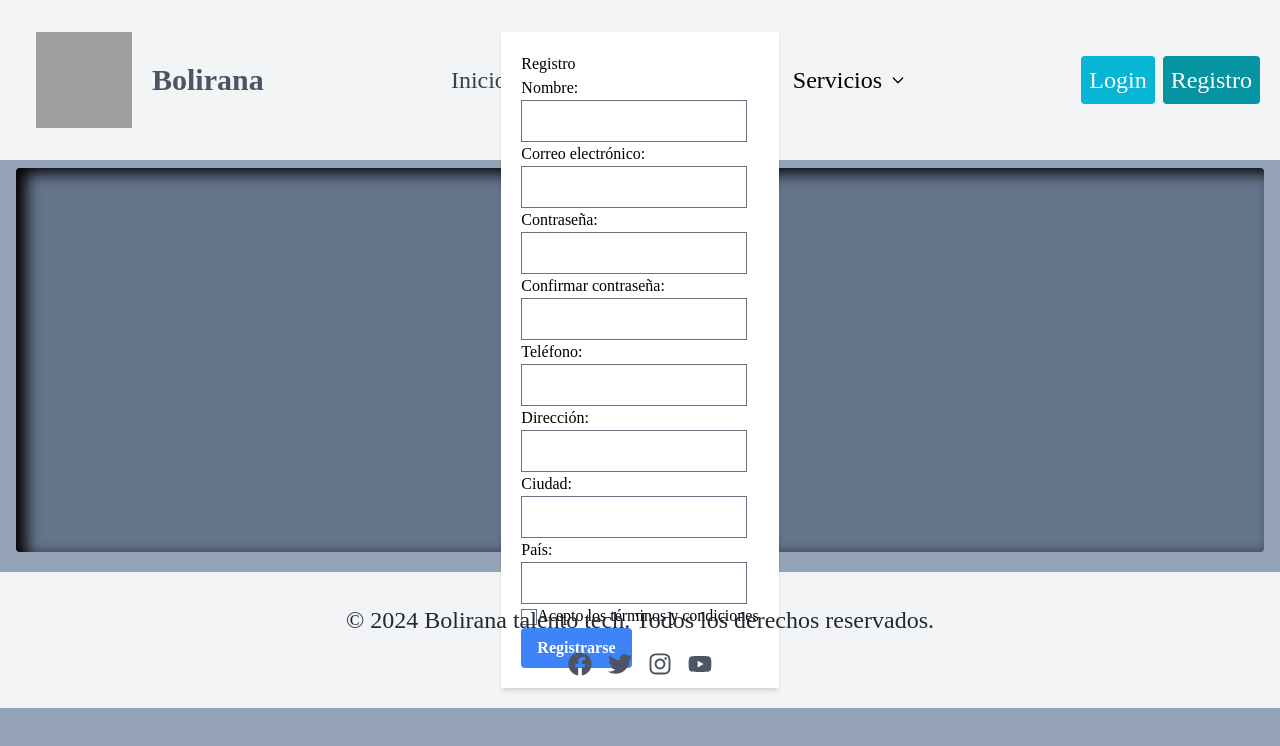
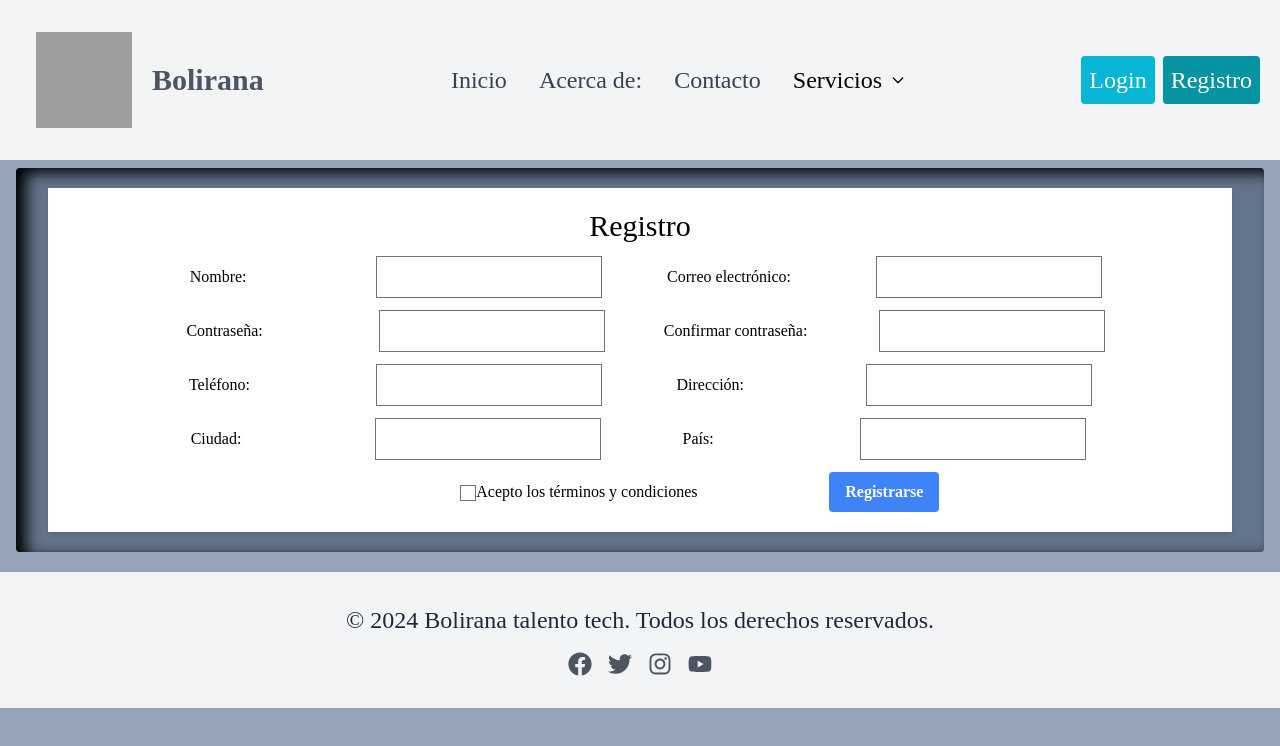
Before and after one commit to seguraedwin5/BoliranaTalentotech, a React (Vite) app: page /registro in a window 1280 px wide. Shown: the top 746 px of the page. Built offline with nearby package versions, Linux system fonts and the light colour scheme; grey boxes are pictures that could not be loaded; a web font is replaced by a local one.

Commit message:
ajuste registro

```diff
--- a/package.json
+++ b/package.json
@@ -11,6 +11,7 @@
   },
   "dependencies": {
     "@vis.gl/react-google-maps": "^0.11.0",
+    "axios": "^1.6.8",
     "flowbite-react": "^0.9.0",
     "react": "^18.2.0",
     "react-dom": "^18.2.0",
--- a/src/pages/Registro.jsx
+++ b/src/pages/Registro.jsx
@@ -1,23 +1,25 @@
 import Input from "../components/Input";
 import Section from "../components/Section";
-import React, { Children, useState } from 'react';
+import React, { Children, useState } from "react";
+import axios from "axios";
 function Registro() {
   const [formData, setFormData] = useState({
-    name: '',
-    email: '',
-    password: '',
-    confirmPassword: '',
-    phone: '',
-    address: '',
-    city: '',
-    country: '',
+    name: "",
+    email: "",
+    password: "",
+    confirmPassword: "",
+    phone: "",
+    address: "",
+    city: "",
+    country: "",
     termsAccepted: false,
   });
 
   const handleChange = (e) => {
     setFormData({
       ...formData,
-      [e.target.name]: e.target.type === 'checkbox' ? e.target.checked : e.target.value,
+      [e.target.name]:
+        e.target.type === "checkbox" ? e.target.checked : e.target.value,
     });
   };
 
@@ -25,15 +27,28 @@ function Registro() {
     e.preventDefault();
     // Aquí puedes agregar la lógica para enviar los datos del formulario al servidor
     console.log(formData);
+    /*
+    axios
+      .post("http://localhost:3000/Users", formData)
+      .then((res) => {
+        res.status;
+      })
+      .then((status) => {
+        status === 200 ? alert("creado") : alert("no creado");
+      });*/
   };
 
   return (
     <Section>
-    <div className="py-4 px-4">
-      <form onSubmit={handleSubmit} className="max-w-md mx-auto my-10 p-5 bg-white shadow-md">
-      <spam>Registro</spam>
-        <div>
-          <label htmlFor="name">Nombre:</label><br></br>
+      <div className="">
+        <form
+          onSubmit={handleSubmit}
+          className="p-5 bg-white shadow-md flex flex-row flex-wrap gap-3 justify-center"
+        >
+          <h1 className="text-3xl w-full text-center ">Registro</h1>
+          <div className="flex w-5/12 items-center justify-around">
+            <label htmlFor="name">Nombre:</label>
+            <br></br>
             <input
               type="text"
               id="name"
@@ -43,8 +58,9 @@ function Registro() {
               required
             />
           </div>
-        <div>
-          <label htmlFor="email">Correo electrónico:</label><br></br>
+          <div className=" flex w-5/12 items-center justify-around">
+            <label htmlFor="email">Correo electrónico:</label>
+            <br></br>
             <input
               type="email"
               id="email"
@@ -54,8 +70,9 @@ function Registro() {
               required
             />
           </div>
-        <div>
-          <label htmlFor="password">Contraseña:</label><br></br>
+          <div className=" flex w-5/12 items-center justify-around">
+            <label htmlFor="password">Contraseña:</label>
+            <br></br>
             <input
               type="password"
               id="password"
@@ -65,8 +82,9 @@ function Registro() {
               required
             />
           </div>
-        <div>
-          <label htmlFor="confirmPassword">Confirmar contraseña:</label><br></br>
+          <div className=" flex w-5/12 items-center justify-around">
+            <label htmlFor="confirmPassword">Confirmar contraseña:</label>
+            <br></br>
             <input
               type="password"
               id="confirmPassword"
@@ -76,8 +94,9 @@ function Registro() {
               required
             />
           </div>
-        <div>
-          <label htmlFor="phone">Teléfono:</label><br></br>
+          <div className=" flex w-5/12 items-center justify-around">
+            <label htmlFor="phone">Teléfono:</label>
+            <br></br>
             <input
               type="tel"
               id="phone"
@@ -86,8 +105,9 @@ function Registro() {
               onChange={handleChange}
             />
           </div>
-        <div>
-          <label htmlFor="address">Dirección:</label><br></br>
+          <div className=" flex w-5/12 items-center justify-around">
+            <label htmlFor="address">Dirección:</label>
+            <br></br>
             <input
               type="text"
               id="address"
@@ -96,8 +116,9 @@ function Registro() {
               onChange={handleChange}
             />
           </div>
-        <div>
-          <label htmlFor="city">Ciudad:</label><br></br>
+          <div className=" flex w-5/12 items-center justify-around">
+            <label htmlFor="city">Ciudad:</label>
+            <br></br>
             <input
               type="text"
               id="city"
@@ -106,8 +127,9 @@ function Registro() {
               onChange={handleChange}
             />
           </div>
-        <div>
-          <label htmlFor="country">País:</label><br></br>
+          <div className=" flex w-5/12 items-center justify-around">
+            <label htmlFor="country">País:</label>
+            <br></br>
             <input
               type="text"
               id="country"
@@ -116,7 +138,7 @@ function Registro() {
               onChange={handleChange}
             />
           </div>
-        <div>
+          <div className=" flex w-5/12 items-center justify-around">
             <label htmlFor="termsAccepted">
               <input
                 type="checkbox"
@@ -129,7 +151,9 @@ function Registro() {
               Acepto los términos y condiciones
             </label>
           </div>
-        <button type="submit" className="
+          <button
+            type="submit"
+            className="
     bg-blue-500
     hover:bg-blue-700
     text-white
@@ -139,10 +163,13 @@ function Registro() {
     rounded
     transition-colors
     duration-300
-  ">Registrarse</button>
+  "
+          >
+            Registrarse
+          </button>
         </form>
       </div>
     </Section>
   );
-};
+}
 export default Registro;
```
Also changed, not shown: 1 other file (tests, documents, lock files or other folders). Lines whose indentation alone changed are shown as unchanged.
